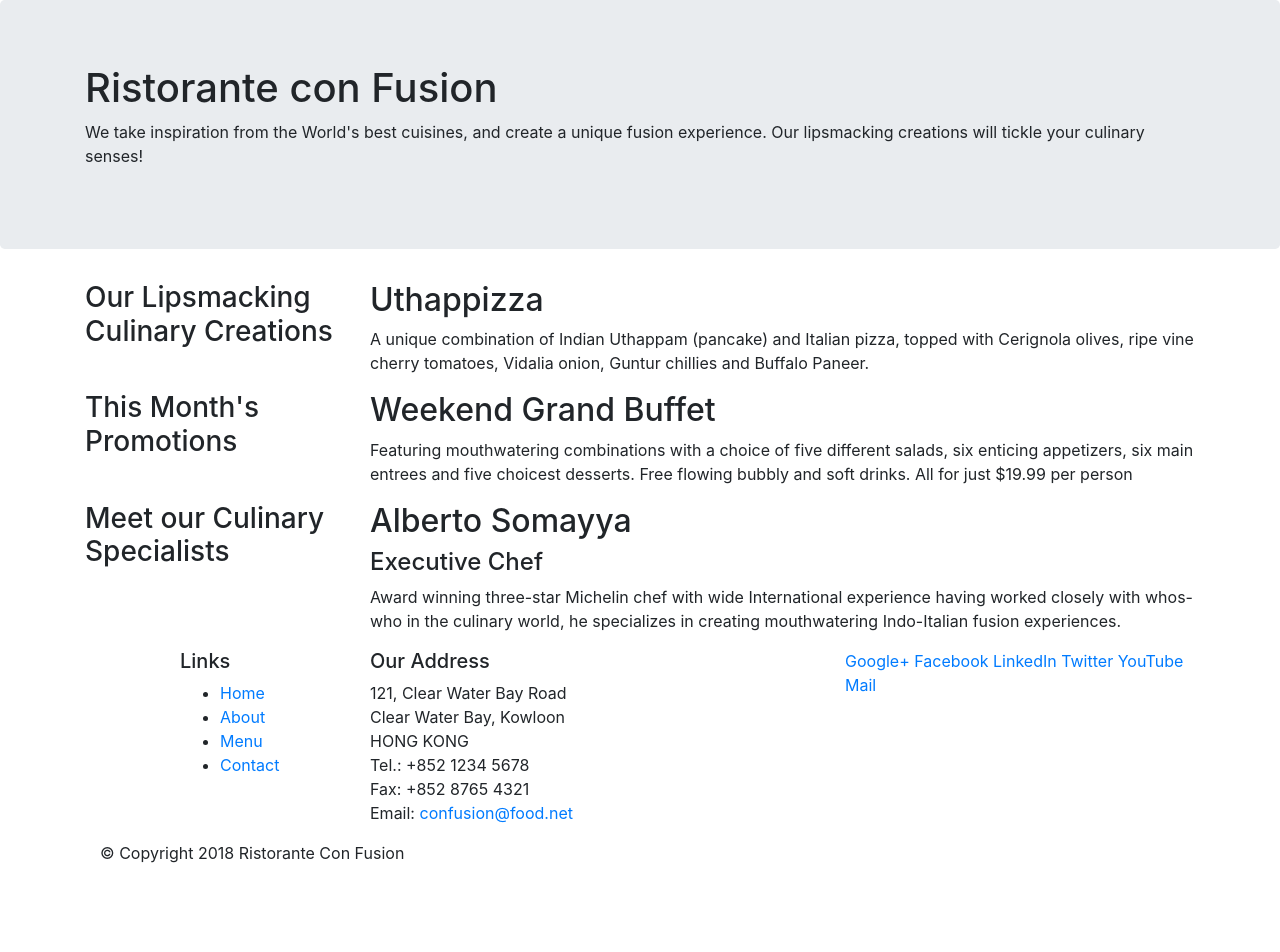
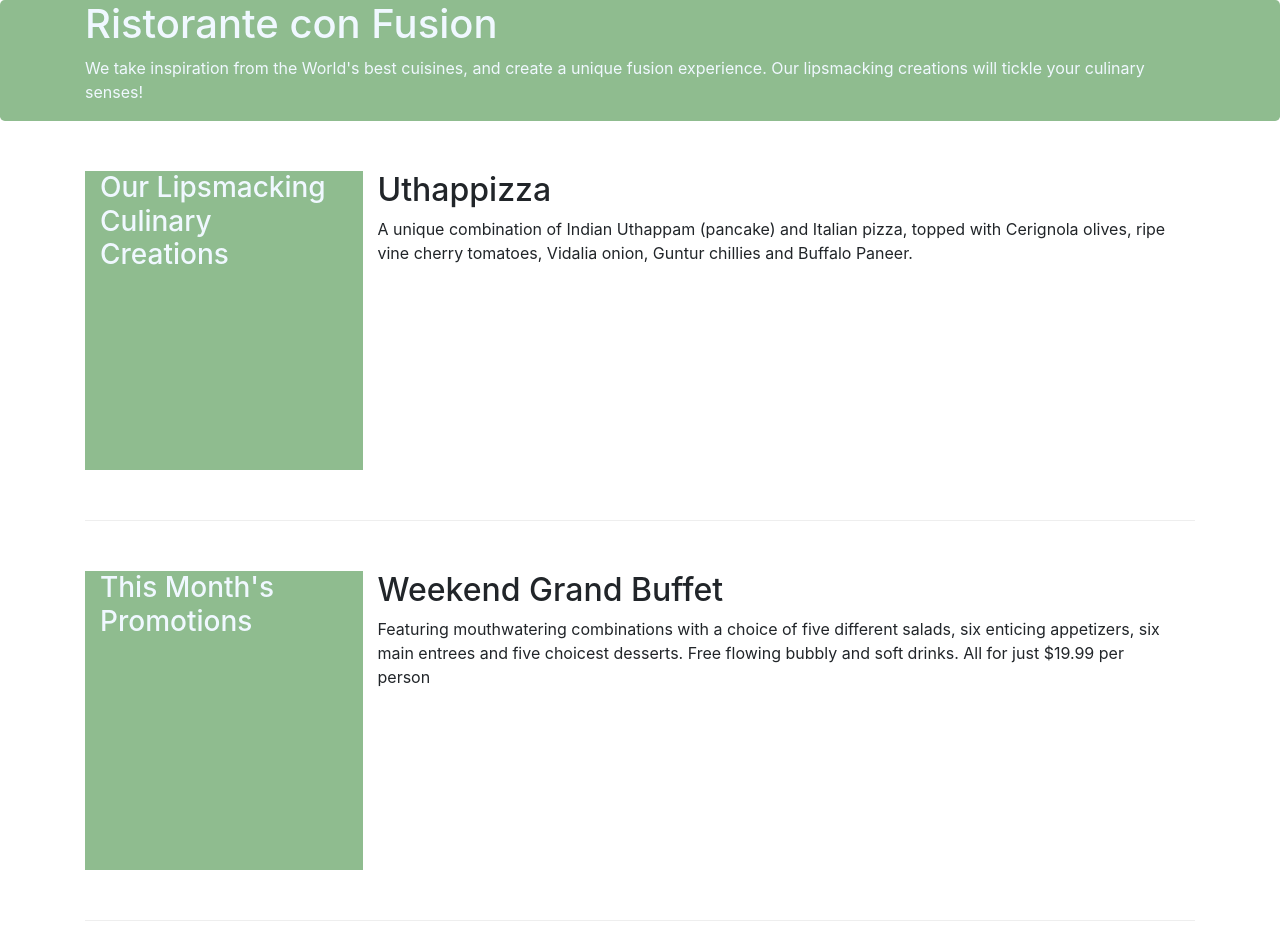
Before and after one commit to Rajesh0901-sudo/Bootstrap-learning-, a website: page index.html in a window 1280 px wide. Shown: the top 952 px of the page. Before the commit the page ends 881 px from the top, so only its background shows below. Drawn offline with nearby package versions, Linux system fonts and the light colour scheme.

Commit message:
after css bootstrap2

```diff
--- /dev/null
+++ b/css/styles.css
@@ -0,0 +1,23 @@
+.header{
+	background-color: #8FBC8F;
+	margin: 0px auto;
+	padding: 0px;
+	color: #F0F8FF;
+
+}
+.footer{
+	background-color: #8FBC8F;
+	margin: 0px auto;
+	padding: 20px 0px 20px 0px;
+	color:#F0F8FF;
+}
+.row-content {
+    margin:0px auto;
+    padding: 50px 0px 50px 0px;
+    border-bottom: 1px ridge;
+    min-height:400px;
+}
+.side{
+	color:#F0F8FF;
+	background-color: #8FBC8F;
+}
--- a/index.html
+++ b/index.html
@@ -10,13 +10,14 @@
 
     <!-- Bootstrap CSS -->
     <link rel="stylesheet" href="node_modules/bootstrap/dist/css/bootstrap.min.css">
+    <link rel="stylesheet" href="css/styles.css">
 </head>
 
 <body>
 
-    <header class="jumbotron">
+    <header class="jumbotron header">
         <div class="container">
-            <div class="row">
+            <div class="row ">
                 <div class="col-12 col-sem-6">
                     <h1>Ristorante con Fusion</h1>
                     <p>We take inspiration from the World's best cuisines, and create a unique fusion experience. Our lipsmacking creations will tickle your culinary senses!</p>
@@ -28,8 +29,8 @@
     </header>
 
     <div class="container">
-        <div class="row">
-            <div class="col-12 col-sm-4 order-sm-first col-md-3">
+        <div class="row row-content">
+            <div class="col-12 col-sm-4 order-sm-first col-md-3 side">
                 <h3>Our Lipsmacking Culinary Creations</h3>
             </div>
             <div class="col col-sm order-sm-last col-md">
@@ -39,8 +40,8 @@
         </div>
 
 
-        <div class="row">
-            <div class="col-12 col-sm-4 col-md-3">
+        <div class="row row-content">
+            <div class="col-12 col-sm-4 col-md-3 side">
                 <h3>This Month's Promotions</h3>
             </div>
             <div class="col col-sm col-md">
@@ -49,8 +50,8 @@
             </div>
         </div>
 
-        <div class="row">
-            <div class="col-12 col-sm-4 col-md-3">
+        <div class="row row-content">
+            <div class="col-12 col-sm-4 col-md-3 side">
                 <h3>Meet our Culinary Specialists</h3>
             </div>
             <div class="col col-sm col-md" >
@@ -61,21 +62,21 @@
         </div>
     </div>
 
-    <footer>
+    <footer class="footer">
         <div class="container">
             <div class="row">
-                <div  class="col-4 offset-1 col-sm-2">
+                <div  class="col-4 col-sm">
                     <h5>Links</h5>
-                    <ul>
+                    <ul class="list-unstyled">
                         <li><a href="#">Home</a></li>
                         <li><a href="#">About</a></li>
                         <li><a href="#">Menu</a></li>
                         <li><a href="#">Contact</a></li>
                     </ul>
                 </div>
-                <div class="col-7 col-sm-5">
-                    <h5>Our Address</h5>
-                    <address>
+                <div class="col-7 col-sm-6 address">
+                    <h5 >Our Address</h5>
+                    <address align="center" >
 		              121, Clear Water Bay Road<br>
 		              Clear Water Bay, Kowloon<br>
 		              HONG KONG<br>
@@ -84,20 +85,22 @@
 		              Email: <a href="mailto:confusion@food.net">confusion@food.net</a>
 		           </address>
                 </div>
-                <div  class="col-12 col-sm-4">
-                    <div>
-                        <a href="http://google.com/+">Google+</a>
-                        <a href="http://www.facebook.com/profile.php?id=">Facebook</a>
-                        <a href="http://www.linkedin.com/in/">LinkedIn</a>
-                        <a href="http://twitter.com/">Twitter</a>
-                        <a href="http://youtube.com/">YouTube</a>
-                        <a href="mailto:">Mail</a>
+                <div  class="col-12 col-sm">
+                    <div class="linkss">
+                    <ul class="list-unstyled" align="right">
+                        <li></li><a href="http://google.com/+">Google+</a>
+                        <li></li><a href="http://www.facebook.com/profile.php?id=">Facebook</a>
+                        <li></li><a href="http://www.linkedin.com/in/">LinkedIn</a>
+                        <li></li><a href="http://twitter.com/">Twitter</a>
+                        <li></li><a href="http://youtube.com/">YouTube</a>
+                        <li></li><a href="mailto:">Mail</a>
+                    </ul>
                     </div>
                 </div>
            </div>
            <div>
                 <div  class="col-auto">
-                    <p>© Copyright 2018 Ristorante Con Fusion</p>
+                    <p align="center">© Copyright 2018 Ristorante Con Fusion</p>
                 </div>
            </div>
         </div>
```
